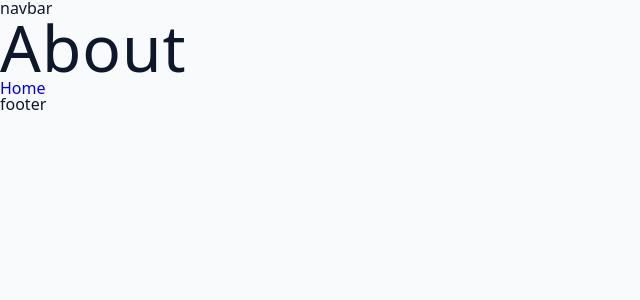
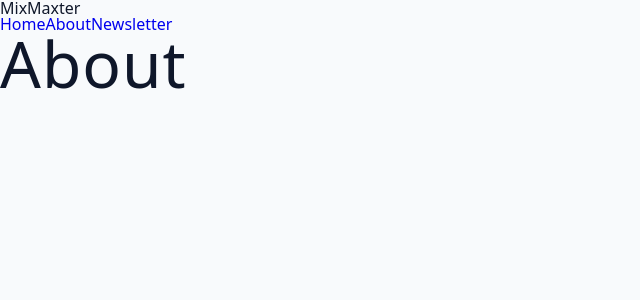
Before and after one commit to inga-divra/mixmaster, a React (Vite) app: page /about in a window 1280 px wide. Shown: the top 300 px of the page, without its empty margins (0-640 px from the left). Built offline with nearby package versions, Linux system fonts and the light colour scheme.

Commit message:
Created Navbar component with a NavLink structure for navigation

```diff
--- /dev/null
+++ b/src/components/Navbar.jsx
@@ -0,0 +1,30 @@
+import { NavLink } from "react-router-dom"
+
+const Navbar = () => {
+    return (
+        <nav>
+            <div className="nav-center">
+                <span className="logo">MixMaxter</span>
+                <div className="nav-links">
+                    <NavLink
+                        className="nav-link"
+                        to="/">
+                        Home
+                    </NavLink >
+                    <NavLink
+                        className="nav-link"
+                        to="/about">
+                        About
+                    </NavLink >
+                    <NavLink
+                        className="newsletter"
+                        to="/">
+                        Newsletter
+                    </NavLink >
+                </div>
+            </div>
+        </nav>
+    )
+}
+
+export default Navbar
--- a/src/pages/About.jsx
+++ b/src/pages/About.jsx
@@ -4,7 +4,6 @@
     return (
         <div>
             <h1>About</h1>
-            <Link to='/'>Home</Link>
         </div>
 
     )
--- a/src/pages/HomeLayout.jsx
+++ b/src/pages/HomeLayout.jsx
@@ -1,12 +1,12 @@
 import { Outlet } from "react-router-dom"
+import Navbar from "../components/Navbar"
 
 const HomeLayout = () => {
     return (
-        <div>
-            <nav>navbar</nav>
+        <>
+            <Navbar />
             <Outlet />
-            <footer>footer</footer>
-        </div>
+        </>
 
     )
 }
```
